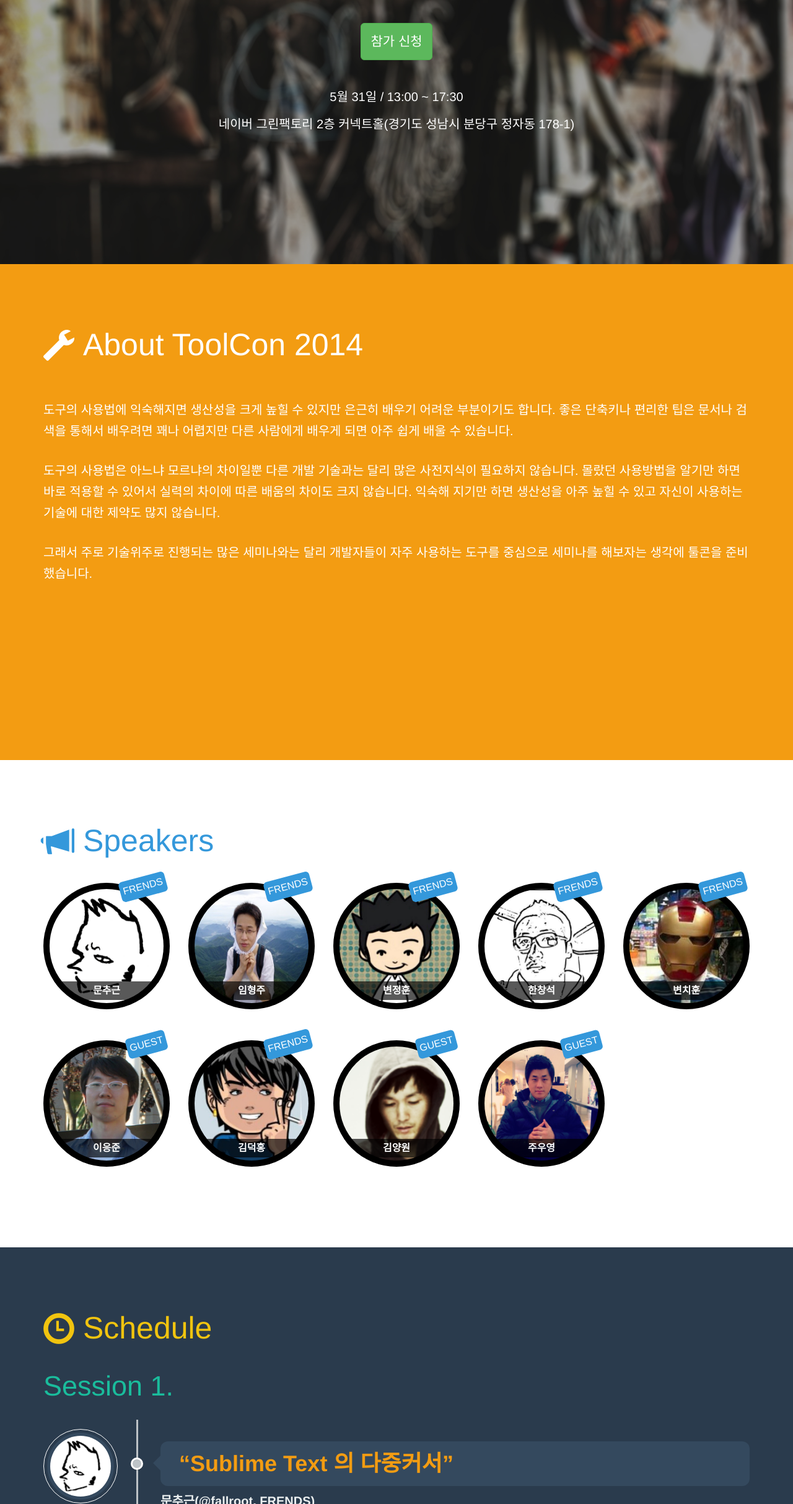
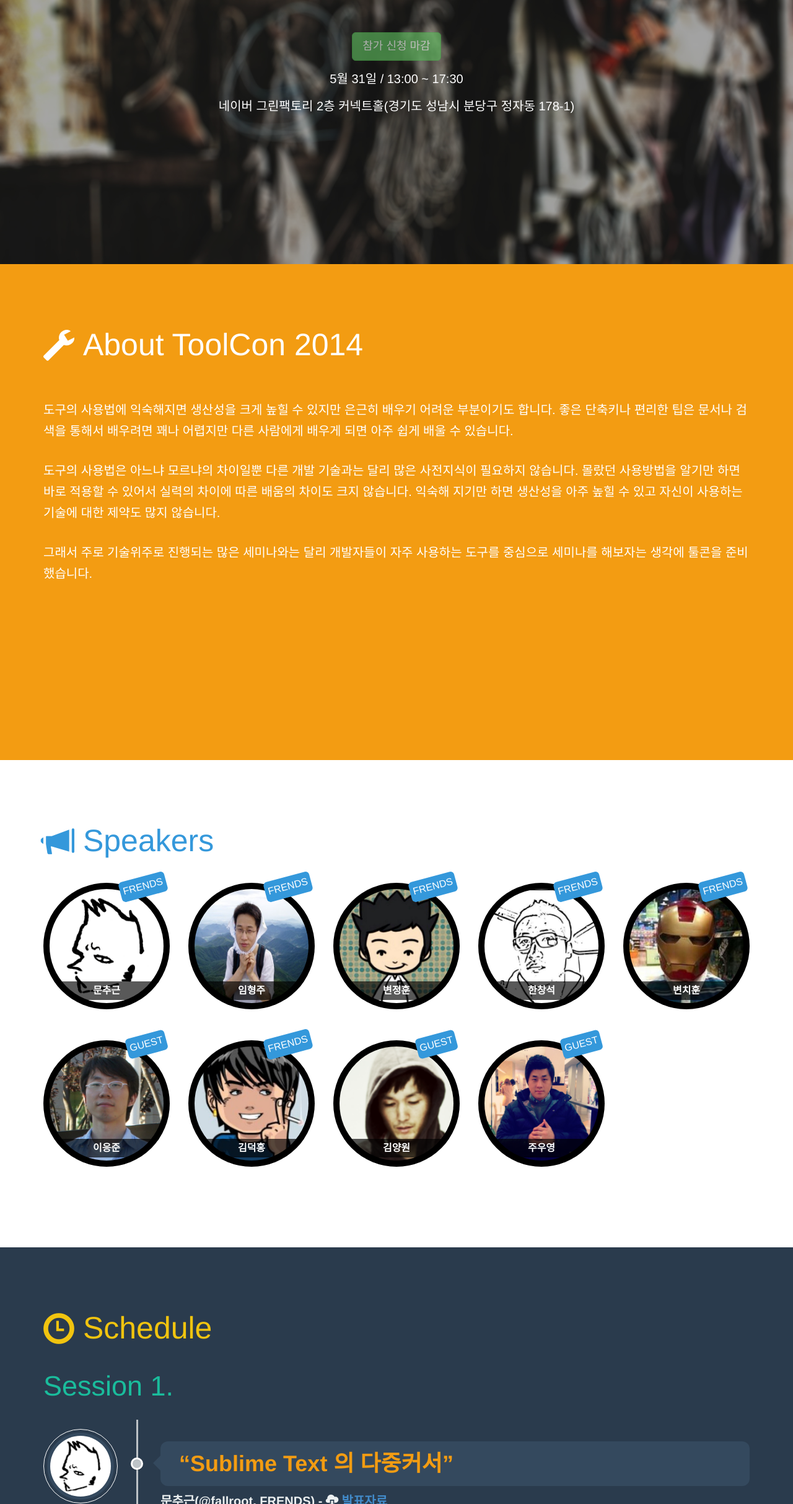
Before and after one commit to frends/toolcon2014, a plain HTML site: page index.html in a window 1280 px wide. Shown: the part 374-2800 px from the top of the page at 62% size. Drawn offline with Linux system fonts and the light colour scheme.

Commit message:
update pt file link

```diff
--- a/index.html
+++ b/index.html
@@ -42,9 +42,6 @@
                 <li><a href="#schedule">Schedule</a></li>
                 <li><a href="#location">Location</a></li>
             </ul>
-            <ul class="nav navbar-nav navbar-right">
-                <li class="register"><a href="http://onoffmix.com/event/28197" target="_blank">Register</a></li>
-          </ul>
         </div><!--/.nav-collapse -->
     </div>
 </header>
@@ -58,11 +55,11 @@
             ToolCon 2014 <strong>with FRENDS</strong>
         </h1>
         <h2>“남들이 쓰는 도구의 비밀,  저거 어떻게 하는 거지?”</h2>
-        <div class="registor-button">
-            <a href="http://onoffmix.com/event/28197" class="btn btn-success btn-lg" target="_blank">
-                참가 신청
-            </a>
-        </div>
+        <p >
+            <button type="button" disabled="disabled" class="btn btn-success btn-lg" target="_blank">
+                참가 신청 마감
+            </button>
+        </p>
         <p>5월 31일 / 13:00 ~ 17:30</p>
         <p><span>네이버 그린팩토리 2층 커넥트홀</span><span class="address">(경기도 성남시 분당구 정자동 178-1)</span></p>
     </div>
@@ -191,7 +188,7 @@
                 <div class="schedule-description">
                     <div class="description-content">“Sublime Text 의 다중커서”</div>
                     <div class="desctiption-metainfo">
-                        <span>문추근(@fallroot, FRENDS)</span>
+                        <span>문추근(@fallroot, FRENDS) - <i class="glyphicon glyphicon-cloud-download"></i> <a href="http://www.slideshare.net/fallroot/multiple-cursors-in-sublime-text" target="_blank">발표자료</a></span>
                     </div>
                 </div>
             </li>
@@ -213,7 +210,7 @@
                 <div class="schedule-description">
                     <div class="description-content">“Sublime Text 의 Tips and Tricks”</div>
                     <div class="desctiption-metainfo">
-                        <span>변정훈(@Outsider, FRENDS)</span>
+                        <span>변정훈(@Outsider, FRENDS) - <i class="glyphicon glyphicon-cloud-download"></i> <a href="http://www.slideshare.net/rockdoli/toolcon-2014" target="_blank">발표자료</a></span>
                     </div>
                 </div>
             </li>
@@ -238,7 +235,7 @@
                 <div class="schedule-description">
                     <div class="description-content">“WebStorm에서 git사용하기”</div>
                     <div class="desctiption-metainfo">
-                        <span>변치훈(@zziuni, FRENDS)</span>
+                        <span>변치훈(@zziuni, FRENDS) - <i class="glyphicon glyphicon-cloud-download"></i> <a href="http://www.slideshare.net/zziuni/2014-frendss-toolcon-webstorm-git " target="_blank">발표자료</a></span>
                     </div>
                 </div>
             </li>
@@ -274,7 +271,7 @@
                 <div class="schedule-description">
                     <div class="description-content">“맥에서 자주 사용하는 단축키”</div>
                     <div class="desctiption-metainfo">
-                        <span>문추근(@fallroot, FRENDS)</span>
+                        <span>문추근(@fallroot, FRENDS) - <i class="glyphicon glyphicon-cloud-download"></i> <a href="http://www.slideshare.net/fallroot/os-x-basic-shortcuts" target="_blank">발표자료</a></span>
                     </div>
                 </div>
             </li>
@@ -285,7 +282,7 @@
                 <div class="schedule-description">
                     <div class="description-content">“Web Inspector 활용 Tip”</div>
                     <div class="desctiption-metainfo">
-                        <span>김덕홍(@insanehong, FRENDS)</span>
+                        <span>김덕홍(@insanehong, FRENDS) - <i class="glyphicon glyphicon-cloud-download"></i> <a href="http://www.slideshare.net/insanehong/how-to-use-web-inspector-at-toolcon-2014" target="_blank">발표자료</a></span>
                     </div>
                 </div>
             </li>
```
